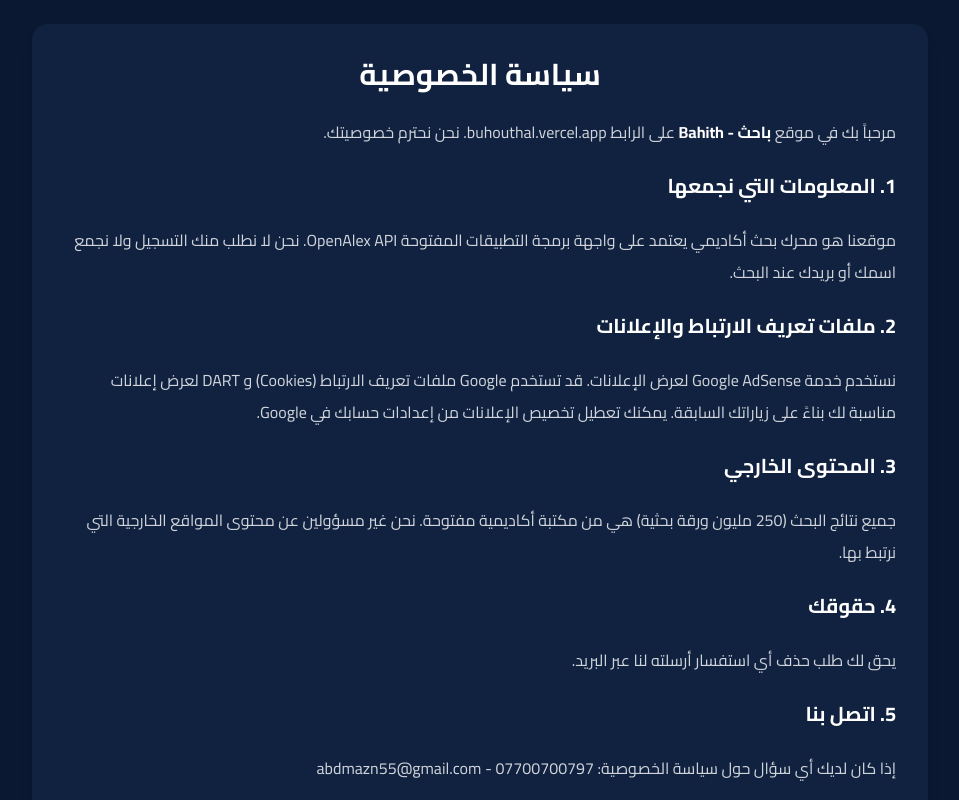
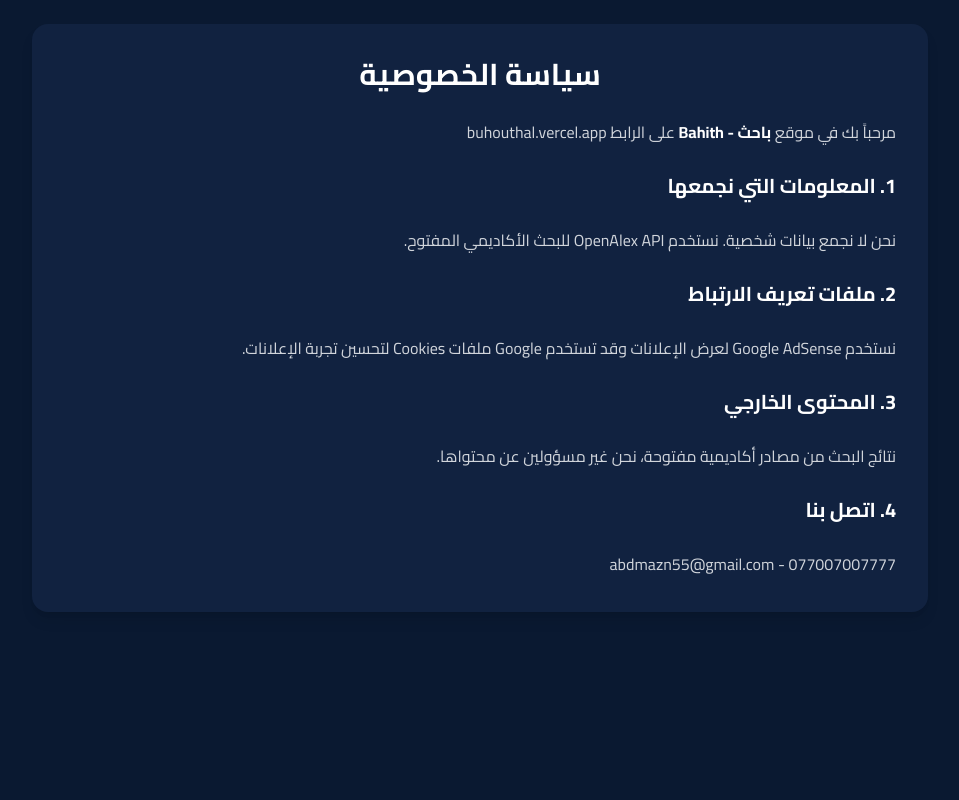
Before and after one commit to mahmoodabdm/buhouthal, a Next.js app: page /privacy in a window 1280 px wide. Shown: the top 800 px of the page, without its empty margins (160-1119 px from the left). Built offline with nearby package versions, Linux system fonts and the light colour scheme.

Commit message:
Update page.tsx

```diff
--- a/app/privacy/page.tsx
+++ b/app/privacy/page.tsx
@@ -4,23 +4,19 @@ export default function PrivacyPage() {
       <div className="max-w-4xl mx-auto bg-[#112240] p-8 rounded-2xl shadow-lg">
         <h1 className="text-3xl font-bold mb-6 text-center">سياسة الخصوصية</h1>
         <div className="space-y-6 text-gray-300 leading-8">
-          <p>مرحباً بك في موقع <b className="text-white">باحث - Bahith</b> على الرابط buhouthal.vercel.app. نحن نحترم خصوصيتك.</p>
+          <p>مرحباً بك في موقع <b className="text-white">باحث - Bahith</b> على الرابط buhouthal.vercel.app</p>
 
           <h2 className="text-xl font-bold text-white">1. المعلومات التي نجمعها</h2>
-          <p>موقعنا هو محرك بحث أكاديمي يعتمد على واجهة برمجة التطبيقات المفتوحة OpenAlex API. نحن لا نطلب منك التسجيل ولا نجمع اسمك أو بريدك عند البحث.</p>
+          <p>نحن لا نجمع بيانات شخصية. نستخدم OpenAlex API للبحث الأكاديمي المفتوح.</p>
 
-          <h2 className="text-xl font-bold text-white">2. ملفات تعريف الارتباط والإعلانات</h2>
-          <p>نستخدم خدمة Google AdSense لعرض الإعلانات. قد تستخدم Google ملفات تعريف الارتباط (Cookies) و DART لعرض إعلانات مناسبة لك بناءً على زياراتك السابقة. يمكنك تعطيل تخصيص الإعلانات من إعدادات حسابك في Google.</p>
+          <h2 className="text-xl font-bold text-white">2. ملفات تعريف الارتباط</h2>
+          <p>نستخدم Google AdSense لعرض الإعلانات وقد تستخدم Google ملفات Cookies لتحسين تجربة الإعلانات.</p>
 
           <h2 className="text-xl font-bold text-white">3. المحتوى الخارجي</h2>
-          <p>جميع نتائج البحث (250 مليون ورقة بحثية) هي من مكتبة أكاديمية مفتوحة. نحن غير مسؤولين عن محتوى المواقع الخارجية التي نرتبط بها.</p>
+          <p>نتائج البحث من مصادر أكاديمية مفتوحة، نحن غير مسؤولين عن محتواها.</p>
 
-          <h2 className="text-xl font-bold text-white">4. حقوقك</h2>
-          <p>يحق لك طلب حذف أي استفسار أرسلته لنا عبر البريد.</p>
-
-          <h2 className="text-xl font-bold text-white">5. اتصل بنا</h2>
-          <p>إذا كان لديك أي سؤال حول سياسة الخصوصية: abdmazn55@gmail.com - 07700700797</p>
-          <p className="text-xs text-gray-500 mt-10 text-center">آخر تحديث: 3 أكتوبر 2026</p>
+          <h2 className="text-xl font-bold text-white">4. اتصل بنا</h2>
+          <p>abdmazn55@gmail.com - 077007007777</p>
         </div>
       </div>
     </main>
```
